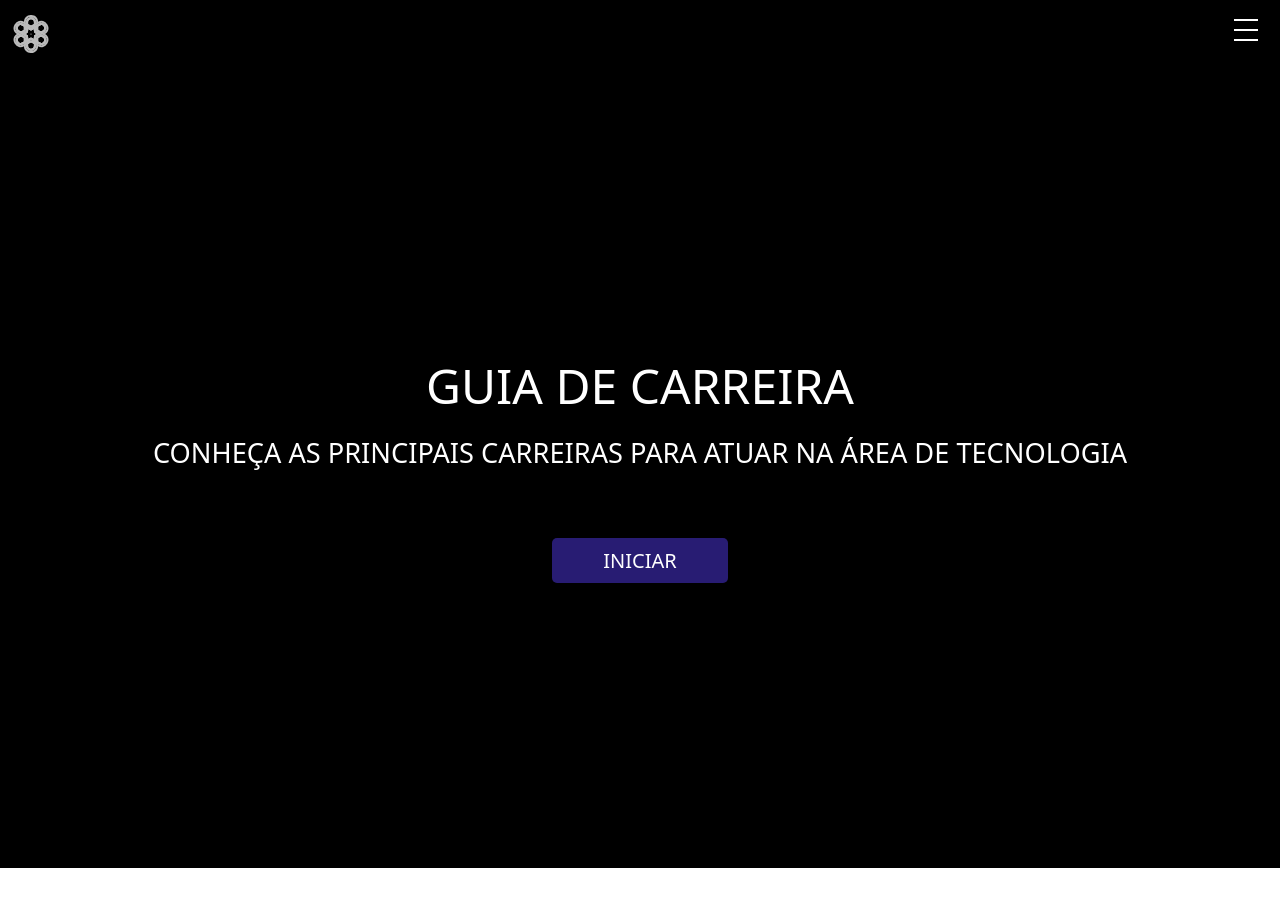
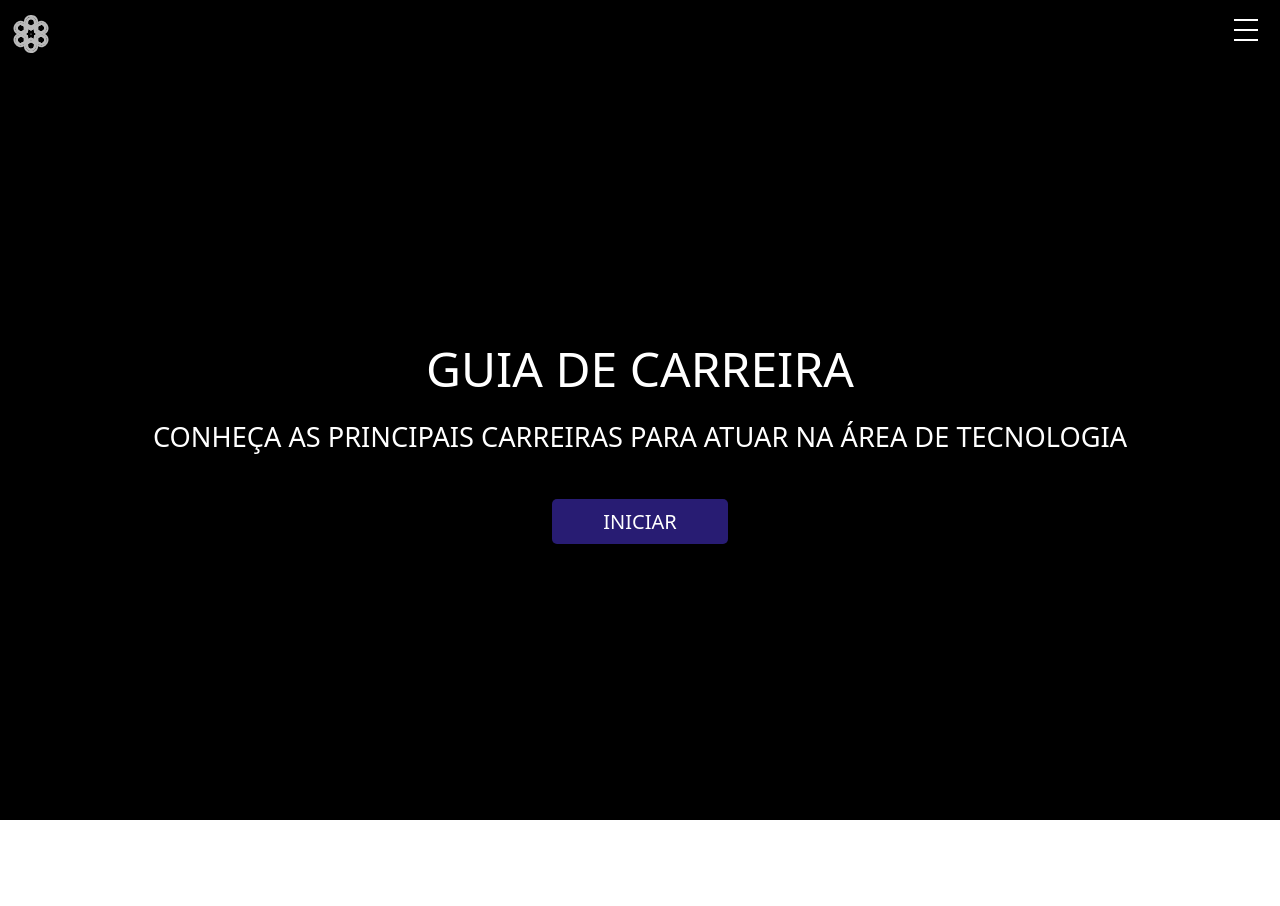
Before and after one commit to dodojoy/projeto-de-extensao, a Next.js app: page / in a window 1280 px wide. Shown: the top 906 px of the page. Built offline with nearby package versions, Linux system fonts and the light colour scheme.

Commit message:
fix: fix main section gap

```diff
--- a/src/components/homepage/MainSection.jsx
+++ b/src/components/homepage/MainSection.jsx
@@ -4,8 +4,10 @@ import StartButton from "../button/StartButton"
 export default function MainSection(){
   return(
     <div className={styles.MainSection}>
-      <h1>guia de carreira</h1>
-      <h5>Conheça as principais carreiras para atuar na área de tecnologia</h5>
+      <div className={styles.textContainer}>
+        <h1>guia de carreira</h1>
+        <h5>Conheça as principais carreiras para atuar na área de tecnologia</h5>
+      </div>
       <StartButton/>
     </div>
 
--- a/src/styles/Header.module.css
+++ b/src/styles/Header.module.css
@@ -1,8 +1,12 @@
 .header{
+    height: 6vh;
+
     display: flex;
     justify-content: space-between;
     align-items: center;
+
     padding: 10px 10px;
+
     background-color: black;
 }
 
--- a/src/styles/MainSection.module.css
+++ b/src/styles/MainSection.module.css
@@ -1,6 +1,6 @@
 .MainSection{
-  height: 100vh;
   width: 100%;
+  height: 94vh;
 
   background-color:#000;
   color: rgba(255, 255, 255, 1);
@@ -12,16 +12,23 @@
   flex-direction: column;
   justify-content: center;
   align-items: center;
+  gap: 50px;
+}
+
+.textContainer{
+  display: flex;
+  flex-direction: column;
+  gap: 30px;
 }
 
 .MainSection h1{
   font-size: 3em;
   font-weight: 500;
+  line-height: 50px;
 }
 
 .MainSection h5{
-  line-height: 30px;
-  margin: 20px;
+  line-height: 25px;
   font-size: 1.7em;
   font-weight: 200;
 }
@@ -35,7 +42,6 @@
   height: 45.15px;
   border-radius: 5px;
   border: 0;
-  margin-top: 50px;
 
   color: rgba(255, 255, 255, 1);
   background-color: rgba(40, 28, 115, 1);
```
